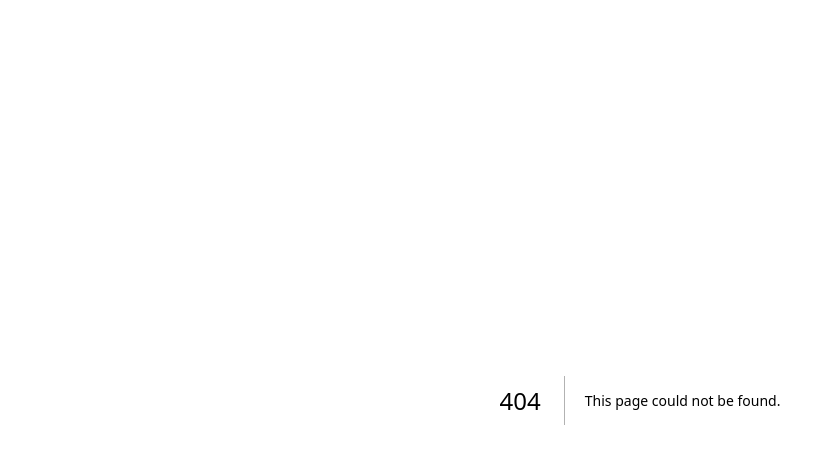
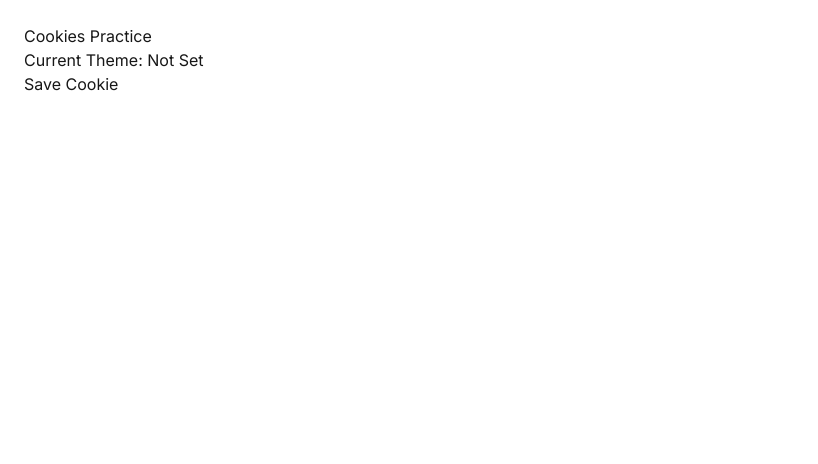
Before and after one commit to Anupam-Katiyar-Mern-stack-developer/nextjs-learning, a Next.js app: page /cookies-demo in a window 1280 px wide. Before the commit this address had no page. Shown: the top 464 px of the page, without its empty margins (0-818 px from the left). Built offline with nearby package versions, Linux system fonts and the light colour scheme; no server answers.

Commit message:
ai integrate

```diff
--- /dev/null
+++ b/app/cookies-demo/actions.js
@@ -0,0 +1,15 @@
+"use server";
+
+import { cookies } from "next/headers";
+
+export async function saveTheme(){
+    const cookieStore =await cookies();
+
+    cookieStore.set("theme","dark",{
+        httpOnly:true,
+        secure:process.env.NODE_ENV ==="production",
+        sameSite:"lax",
+        path:"/",
+        maxAge:60*60,
+    });
+}
--- /dev/null
+++ b/app/cookies-demo/page.js
@@ -0,0 +1,20 @@
+import { cookies } from "next/headers";
+import { saveTheme } from "./actions";
+
+export default async function CookiesDemoPage() {
+  const cookieStore = await cookies();
+
+  const theme = cookieStore.get("theme")?.value;
+
+  return (
+    <main className="p-6">
+      <h1>Cookies Practice</h1>
+
+      <p>Current Theme: {theme || "Not Set"}</p>
+
+      <form action={saveTheme}>
+        <button type="submit">Save Cookie</button>
+      </form>
+    </main>
+  );
+}
```
